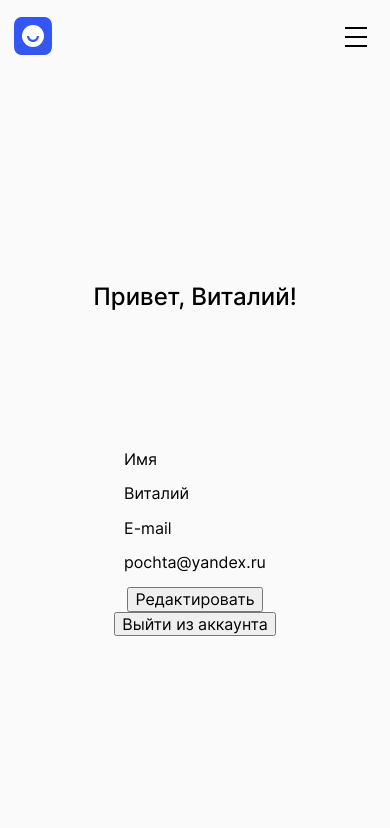
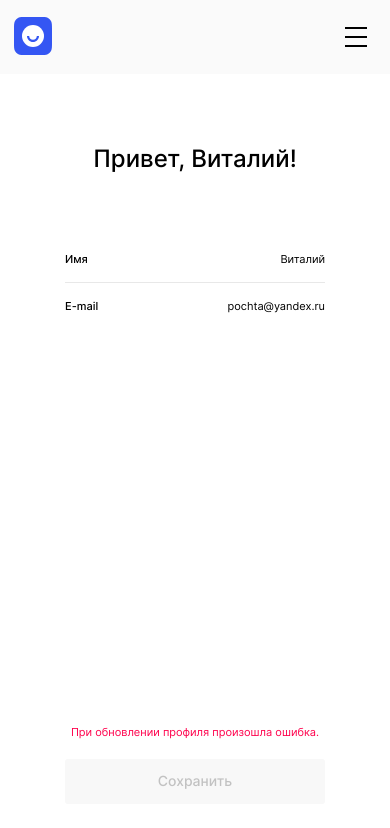
Before and after one commit to Nadia-Seliankina/movies-explorer-frontend, a React (Create React App) app: page /profile in a window 390 px wide. Shown: the top 828 px of the page. Built offline with nearby package versions, Linux system fonts and the light colour scheme.

Commit message:
создаёт вёрстку страницы профиля

```diff
--- a/src/components/App/App.jsx
+++ b/src/components/App/App.jsx
@@ -17,7 +17,7 @@
         <Route path="/" element={<Main />} />
         <Route path="/movies" element={<Movies />} />
         <Route path="/saved-movies" element={<SavedMovies />} />
-        <Route path="/profile" element={<Profile />} />
+        <Route path="/profile" element={<Profile isProfile={false} isEditOk={false} isEditBad={true}/>} />
         <Route path="/signin" element={<Login />} />
         <Route path="/signup" element={<Register />} />
         <Route path="*" element={<NotFoundPage />} />
--- a/src/components/User/Profile/Profile.css
+++ b/src/components/User/Profile/Profile.css
@@ -1,10 +1,24 @@
 .profile {
     max-width: 100%;
+    height: 100%;
     flex: 1;
     display: flex;
     flex-direction: column;
     align-items: center;
     justify-content: center;
+    box-sizing: border-box;
+    padding: 0 70px;
+    background-color: #FFFFFF;
+}
+
+.profile__container {
+    max-width: 100%;
+    min-height: 486px;
+    display: flex;
+    flex-direction: column;
+    align-items: center;
+    box-sizing: border-box;
+    position: relative;
 }
 
 .profile__greeting {
@@ -14,9 +28,205 @@
     line-height: 1.21;
     text-align: center;
     color: #000000;
-    margin-bottom: 123px;
+    margin-bottom: 124px;
+}
+
+.profile__form {
+    width: 410px;
+    display: flex;
+    flex-direction: column;
+    align-items: center;
+    justify-content: center;
+    box-sizing: border-box;
+}
+
+.profile__fieldset {
+    width: 100%;
+    height: 62px;
+    box-sizing: border-box;
+    display: flex;
+    flex-direction: column;
+    margin: 0;
+    padding: 0;
+    border: none;
+}
+
+.profile__line {
+    width: 100%;
+    height: 1px;
+    background-color: #E8E8E8;
+    margin-top: 16px;
+    margin-bottom: 17px;
+}
+
+.profile__fieldset-item {
+    display: flex;
+    flex-direction: row;
+    position: relative;
+    align-items: center;
+}
+
+.profile__label {
+    position: absolute;
+    left: 0;
+    font-weight: 500;
+    font-size: 11px;
+    line-height: 1.21;
+}
+
+.profile__input {
+    width: 100%;
+    font-weight: 400;
+    font-size: 11px;
+    line-height: 1.21;
+    text-align: right;
+    color: #000000;
+    border: none;
+    padding: 0;
+    margin: 0;
+    background-color: transparent;
+}
+
+.profile__input:focus {
+    outline: none;
+    border-bottom: 1px solid #3456F3;
 }
 
 .profile__btn-edit {
+    border: none;
+    padding: 0;
+    background-color: transparent;
+    font-weight: 400;
+    font-size: 13px;
+    line-height: 1.21;
+    color: #000000;
+    text-align: center;
+    position: absolute;
+    bottom: 36px;
+}
 
+.profile__btn-edit_off {
+    display: none;
 }
+
+.profile__btn-edit:hover {
+    cursor: pointer;
+    opacity: 70%;
+}
+
+.profile__btn-exit {
+    border: none;
+    padding: 0;
+    background-color: transparent;
+    font-weight: 500;
+    font-size: 13px;
+    line-height: 1.21;
+    color: #EE3465;
+    text-align: center;
+    position: absolute;
+    bottom: 4px;
+}
+
+.profile__btn-exit_off {
+    display: none;
+}
+
+.profile__btn-exit:hover {
+    cursor: pointer;
+    opacity: 70%;
+}
+
+.profile__btn-save {
+    width: 100%;
+    height: 45px;
+    background-color: #3456F3;
+    border-radius: 3px;
+    border: none;
+    padding: 0;
+    font-weight: 500;
+    font-size: 14px;
+    line-height: 1.21;
+    text-align: center;
+    color: #FFFFFF;
+    position: absolute;
+    bottom: 3px;
+}
+
+.profile__btn-save_inactive {
+    background-color: #F8F8F8;
+    color: #C2C2C2;
+}
+
+.profile__btn-save_off {
+    display: none;
+}
+
+.profile__btn-save:hover {
+    cursor: pointer;
+    opacity: 80%;
+}
+
+.profile__input-error {
+    margin: 0;
+    font-weight: 400;
+    font-size: 11px;
+    line-height: 1.21;
+    text-align: center;
+    color: #FF004C;
+    position: absolute;
+    bottom: 68px;
+}
+
+.profile__input-error_off {
+    display: none;
+}
+
+@media screen and (max-width: 1024px) {
+    .profile {
+        padding: 0 30px;
+    }
+    .profile__container {
+        min-height: 450px;
+    }
+    .profile__greeting {
+        margin-bottom: 97px;
+    }
+}
+
+@media screen and (max-width: 544px) {
+    .profile {
+        height: 100%;
+        justify-content: flex-start;
+        padding: 0 14px;
+    }
+    .profile__container {
+        position: relative;
+        flex: 1;
+    }
+    .profile__greeting {
+        margin-top: 70px;
+        margin-bottom: 80px;
+    }
+    .profile__form {
+        width: 260px;
+    }
+    .profile__btn-edit {
+        margin: 0;
+        position: absolute;
+        bottom: 71px;
+        font-size: 12px;
+        line-height: 1.21;
+    }
+    .profile__btn-exit {
+        position: absolute;
+        bottom: 40px;
+        font-size: 12px;
+        line-height: 1.21;
+    }
+    .profile__btn-save {
+        bottom: 40px;
+    }
+    .profile__input-error {
+        bottom: 105px;
+    }
+}
--- a/src/components/User/Profile/Profile.jsx
+++ b/src/components/User/Profile/Profile.jsx
@@ -2,24 +2,47 @@
 import Header from "../../Header/Header";
 import "./Profile.css";
 
-export default function Profile() {
+export default function Profile({ isProfile, isEditOk, isEditBad }) {
     return (
         <>
             <Header isLight={true}></Header>
             <main className="profile">
+                <div className="profile__container">
                     <div className="profile__greeting">Привет, Виталий!</div>
-        <div className="profile__container">
-          <div className="profile__item">
-            <p className="profile__item-title">Имя</p>
-            <p className="profile__item-value">Виталий</p>
+                    <form className="profile__form">
+                        <fieldset className="profile__fieldset">
+                            <div className="profile__fieldset-item">
+                                <label className="profile__label" htmlFor="name">
+                                    Имя
+                                </label>
+                                <input
+                                    className="profile__input"
+                                    type="text"
+                                    id="name"
+                                    name="name"
+                                    required
+                                    value="Виталий"
+                                />
                             </div>
-          <div className="profile__item">
-            <p className="profile__item-title">E-mail</p>
-            <p className="profile__item-value">pochta@yandex.ru</p>
+                            <div className="profile__line"></div>
+                            <div className="profile__fieldset-item">
+                                <label className="profile__label" htmlFor="email">E-mail</label>
+                                <input
+                                    className="profile__input"
+                                    type="email"
+                                    id="email"
+                                    name="email"
+                                    required
+                                    value="pochta@yandex.ru"
+                                />
                             </div>
+                        </fieldset>
+                        <span className={`profile__input-error ${isEditBad ? "" : "profile__input-error_off"}`}>При обновлении профиля произошла ошибка.</span>
+                        <button className={`profile__btn-save ${isEditOk ? "" : ""} ${isEditBad ? "profile__btn-save_inactive" : ""} ${isProfile ? "profile__btn-save_off" : ""}`}>Сохранить</button>
+                    </form>
+                    <button className={`profile__btn-edit ${isProfile ? "" : "profile__btn-edit_off"}`}>Редактировать</button>
+                    <button className={`profile__btn-exit ${isProfile ? "" : "profile__btn-exit_off"}`}>Выйти из аккаунта</button>
                 </div>
-        <button className="profile__btn-edit">Редактировать</button>
-        <button className="profile__btn-exit">Выйти из аккаунта</button>
             </main>
         </>
     );
```
Lines whose indentation alone changed are shown as unchanged.
